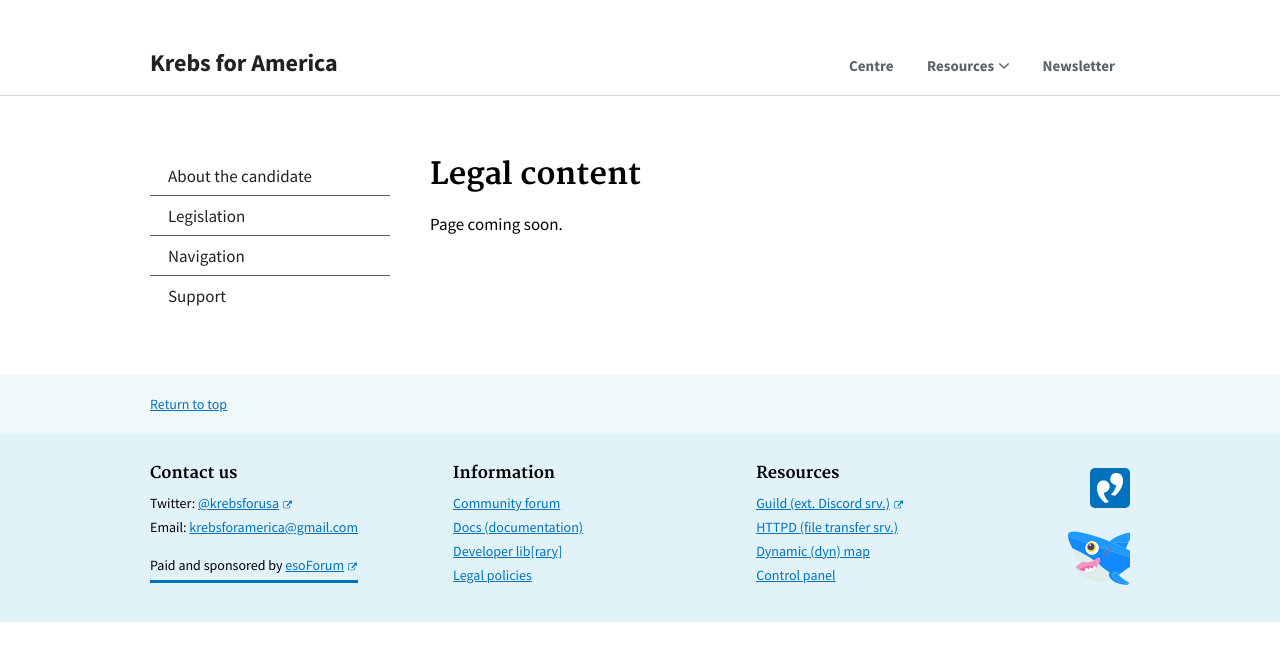
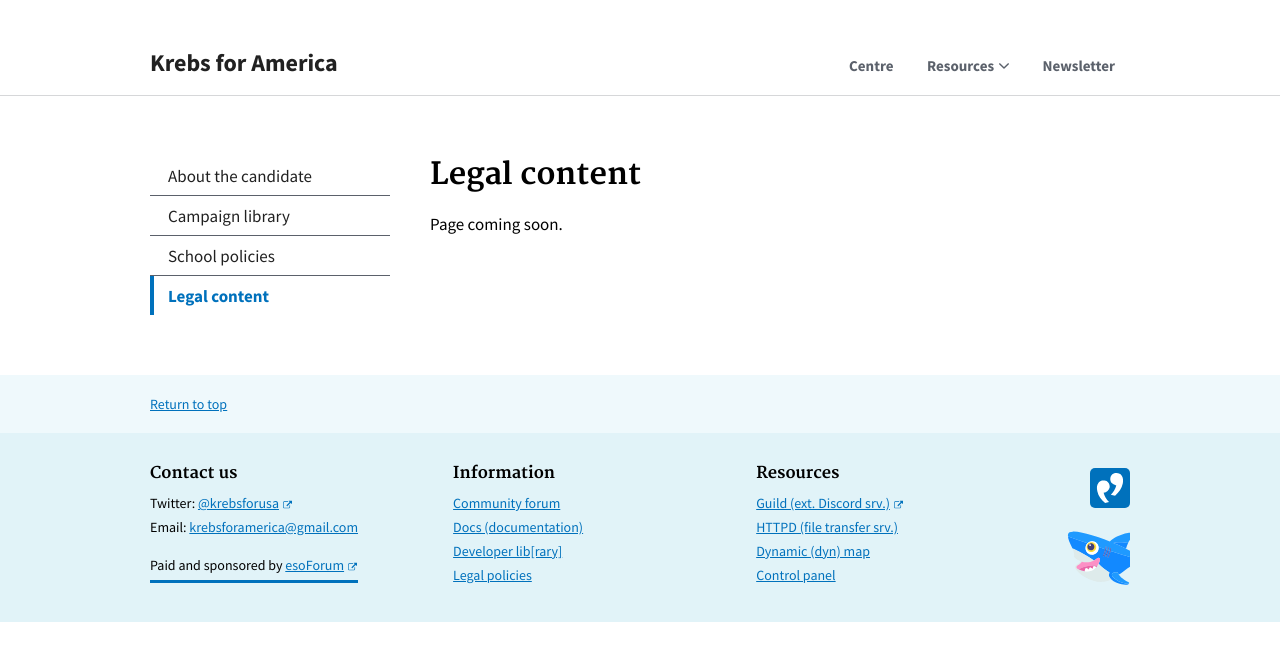
Before and after one commit to serrif/website, a Jekyll site: the page built from main/docs/legal.md, in a window 1280 px wide. Shown: the top 661 px of the page. Built offline with Jekyll 4.4.1, drawn with Linux system fonts in a browser that asks for light colours.

Commit message:
Update navigation.yml

```diff
--- a/_data/navigation.yml
+++ b/_data/navigation.yml
@@ -29,12 +29,12 @@ secondary:
 docs:
   - text: About the candidate
     href: /docs/
-  - text: Legislation
-    href: /docs/legis
-  - text: Navigation
-    href: /docs/navig
-  - text: Support
-    href: /docs/suppo
+  - text: Campaign library
+    href: /docs/library
+  - text: School policies
+    href: /docs/policies
+  - text: Legal content
+    href: /docs/legal
     external: true
 
 footer:
```
